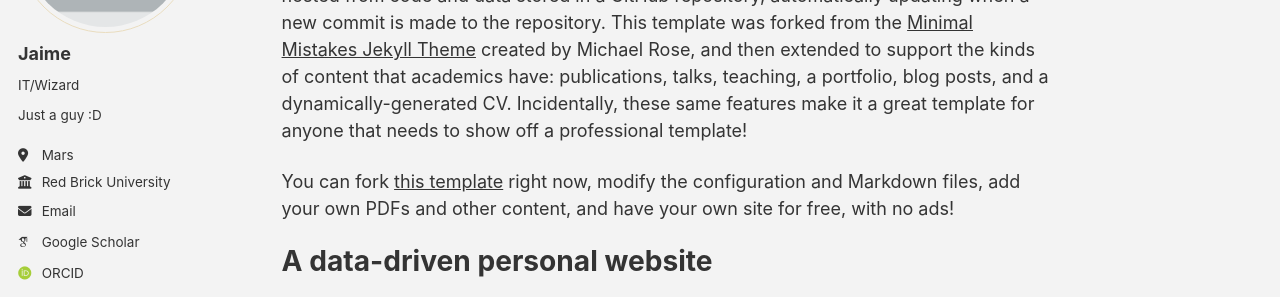
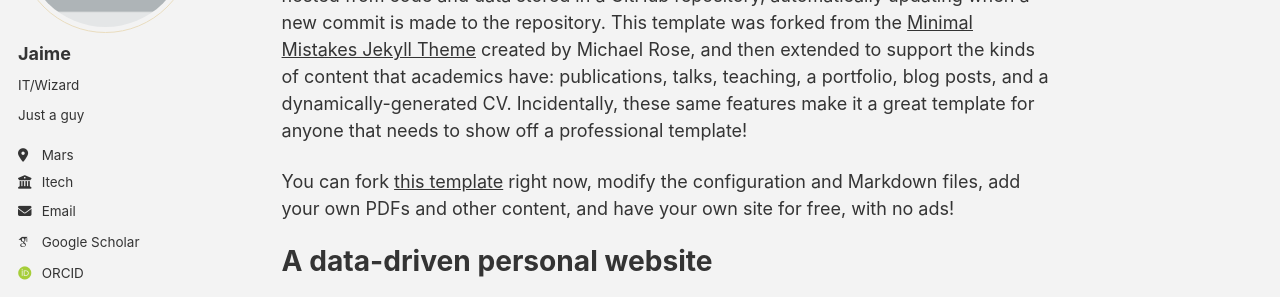
Before and after one commit to Slenderman239/Slenderman239.github.io, a Jekyll site: the page built from _pages/about.md, in a window 1280 px wide. Shown: the part 243-540 px from the top of the page. Built offline with Jekyll 4.4.1, drawn with Linux system fonts in a browser that asks for light colours; some web fonts are replaced; a script bundle is joined from its source files by our own code; library files that are not in the unit come from our copies.

Commit message:
Update _config.yml

```diff
--- a/_config.yml
+++ b/_config.yml
@@ -26,9 +26,9 @@
   avatar           : "profile.png"
   name             : "Jaime"
   pronouns         : "IT/Wizard"
-  bio              : "Just a guy :D"
+  bio              : "Just a guy   "
   location         : "Mars"
-  employer         : "Red Brick University"
+  employer         : "Itech"
   uri              : # URL
   email            : "camargojy04@gmail.com"
 
```
